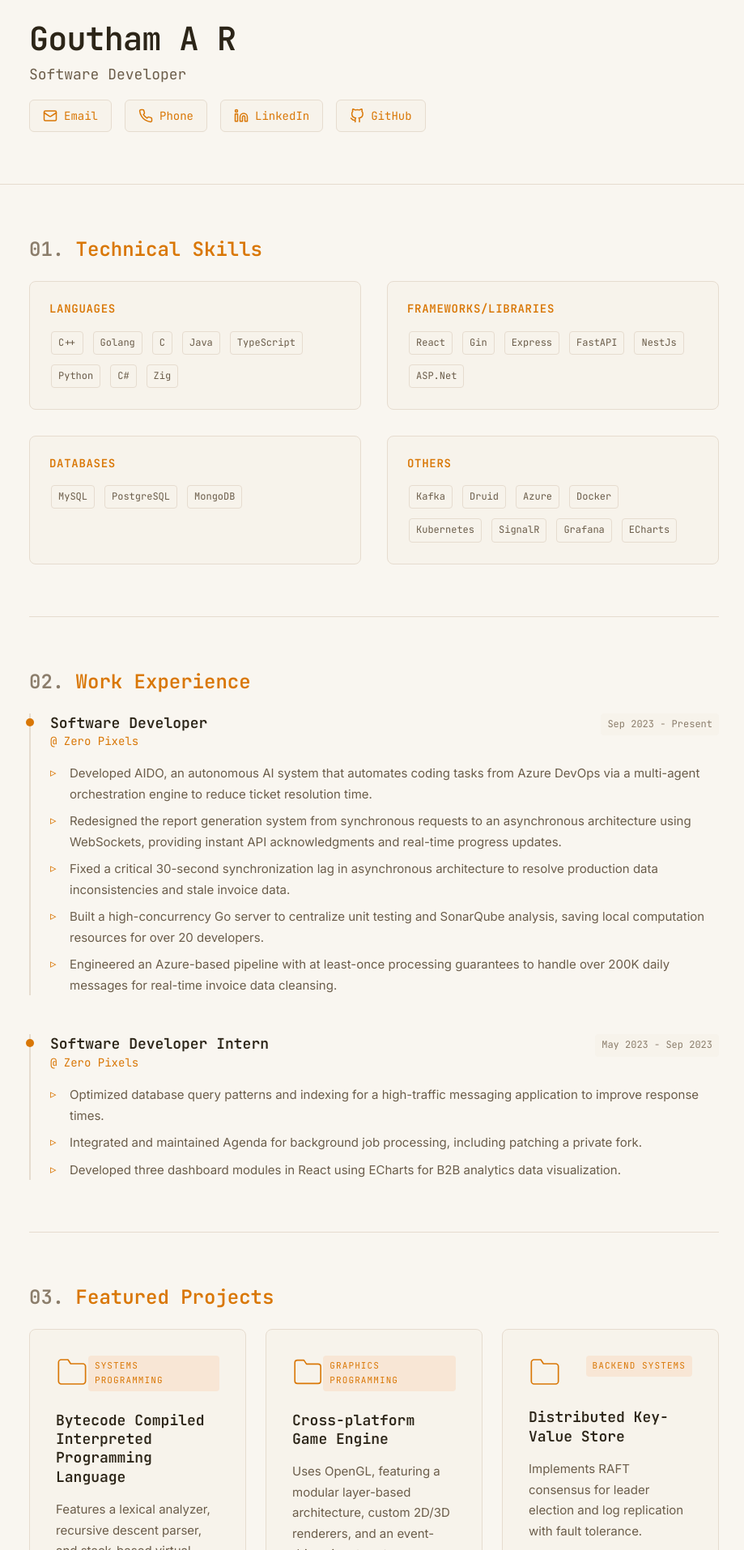
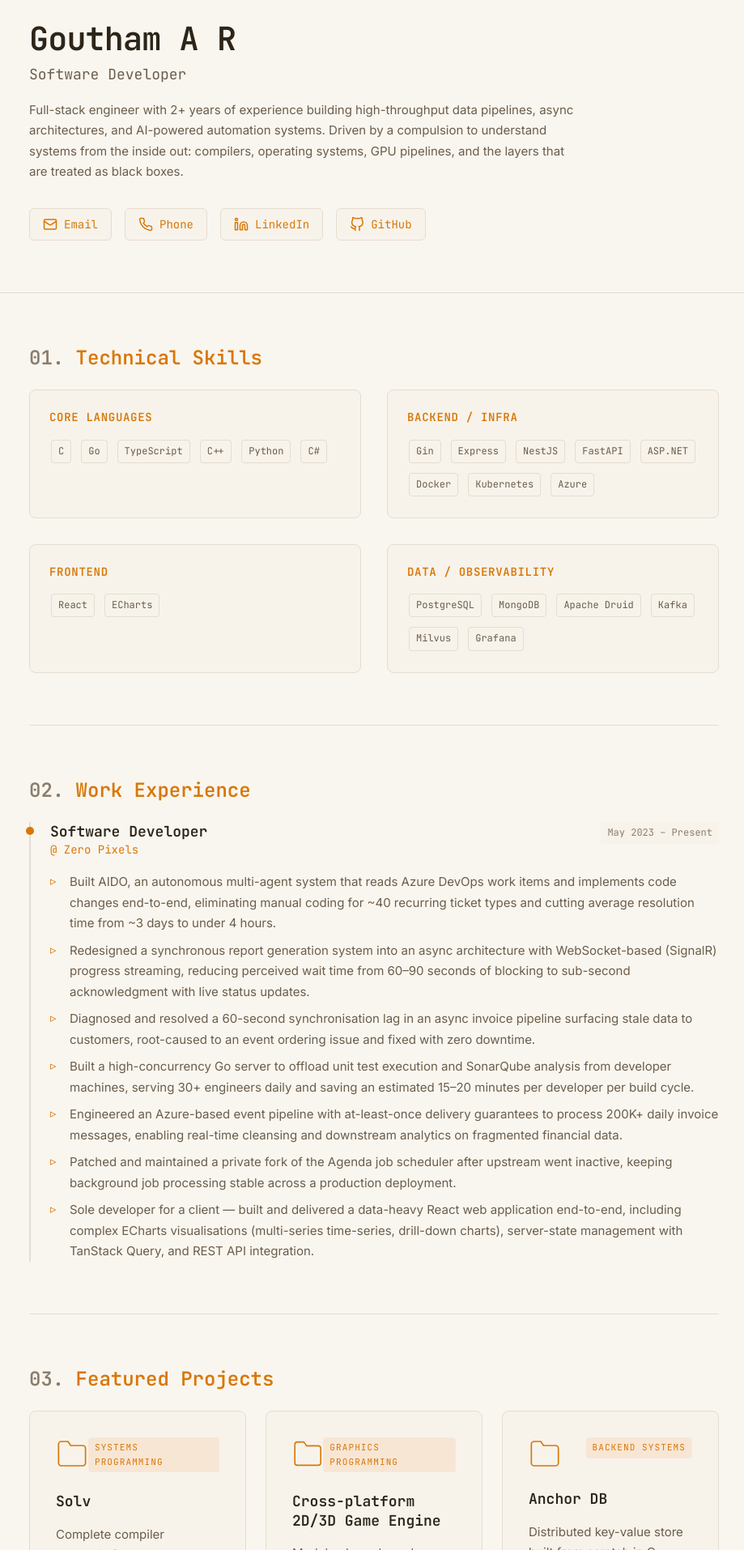
Before and after one commit to Goutham-AR/goutham-AR.github.io, a React (Vite) app: page / in a window 1280 px wide. Shown: the part 66-1980 px from the top of the page at 81% size, without its empty margins (178-1097 px from the left). Built offline with nearby package versions, Linux system fonts and the light colour scheme; no server answers.

Commit message:
add updated content

```diff
--- a/src/components/Experience.tsx
+++ b/src/components/Experience.tsx
@@ -11,23 +11,15 @@ const experiences: ExperienceItem[] = [
   {
     role: "Software Developer",
     company: "Zero Pixels",
-    period: "Sep 2023 - Present",
+    period: "May 2023 – Present",
     highlights: [
-      "Developed AIDO, an autonomous AI system that automates coding tasks from Azure DevOps via a multi-agent orchestration engine to reduce ticket resolution time.",
-      "Redesigned the report generation system from synchronous requests to an asynchronous architecture using WebSockets, providing instant API acknowledgments and real-time progress updates.",
-      "Fixed a critical 30-second synchronization lag in asynchronous architecture to resolve production data inconsistencies and stale invoice data.",
-      "Built a high-concurrency Go server to centralize unit testing and SonarQube analysis, saving local computation resources for over 20 developers.",
-      "Engineered an Azure-based pipeline with at least-once processing guarantees to handle over 200K daily messages for real-time invoice data cleansing.",
-    ],
-  },
-  {
-    role: "Software Developer Intern",
-    company: "Zero Pixels",
-    period: "May 2023 - Sep 2023",
-    highlights: [
-      "Optimized database query patterns and indexing for a high-traffic messaging application to improve response times.",
-      "Integrated and maintained Agenda for background job processing, including patching a private fork.",
-      "Developed three dashboard modules in React using ECharts for B2B analytics data visualization.",
+      "Built AIDO, an autonomous multi-agent system that reads Azure DevOps work items and implements code changes end-to-end, eliminating manual coding for ~40 recurring ticket types and cutting average resolution time from ~3 days to under 4 hours.",
+      "Redesigned a synchronous report generation system into an async architecture with WebSocket-based (SignalR) progress streaming, reducing perceived wait time from 60–90 seconds of blocking to sub-second acknowledgment with live status updates.",
+      "Diagnosed and resolved a 60-second synchronisation lag in an async invoice pipeline surfacing stale data to customers, root-caused to an event ordering issue and fixed with zero downtime.",
+      "Built a high-concurrency Go server to offload unit test execution and SonarQube analysis from developer machines, serving 30+ engineers daily and saving an estimated 15–20 minutes per developer per build cycle.",
+      "Engineered an Azure-based event pipeline with at-least-once delivery guarantees to process 200K+ daily invoice messages, enabling real-time cleansing and downstream analytics on fragmented financial data.",
+      "Patched and maintained a private fork of the Agenda job scheduler after upstream went inactive, keeping background job processing stable across a production deployment.",
+      "Sole developer for a client — built and delivered a data-heavy React web application end-to-end, including complex ECharts visualisations (multi-series time-series, drill-down charts), server-state management with TanStack Query, and REST API integration.",
     ],
   },
 ]
--- a/src/components/Header.module.css
+++ b/src/components/Header.module.css
@@ -85,6 +85,14 @@
   margin-bottom: var(--space-md);
 }
 
+.summary {
+  font-size: 0.9375rem;
+  color: var(--text-secondary);
+  line-height: 1.7;
+  max-width: 680px;
+  margin-bottom: var(--space-xl);
+}
+
 .location {
   display: inline-flex;
   align-items: center;
--- a/src/components/Header.tsx
+++ b/src/components/Header.tsx
@@ -54,6 +54,12 @@ const Header = ({ theme, onThemeToggle }: HeaderProps) => {
           <>
             <h1 className={styles.name}>Goutham A R</h1>
             <p className={styles.role}>Software Developer</p>
+            <p className={styles.summary}>
+              Full-stack engineer with 2+ years of experience building high-throughput data pipelines,
+              async architectures, and AI-powered automation systems. Driven by a compulsion to understand
+              systems from the inside out: compilers, operating systems, GPU pipelines, and the layers
+              that are treated as black boxes.
+            </p>
 
             <nav className={styles.links}>
               <a href="mailto:argouthu8400@gmail.com" aria-label="Email">
--- a/src/components/Projects.tsx
+++ b/src/components/Projects.tsx
@@ -9,21 +9,21 @@ interface Project {
 
 const projects: Project[] = [
   {
-    title: "Bytecode Compiled Interpreted Programming Language",
-    description: "Features a lexical analyzer, recursive descent parser, and stack-based virtual machine with OOP support.",
-    tech: ["C++", "Compiler Design", "VM"],
+    title: "Solv",
+    description: "Complete compiler toolchain from scratch: lexer, recursive descent parser, bytecode compiler, and a stack-based VM with OOP support and an interactive REPL. ~8,000 lines of C; benchmarks run 3–5× faster than a naive tree-walk interpreter.",
+    tech: ["C", "Compiler Design", "VM"],
     highlight: "Systems Programming",
   },
   {
-    title: "Cross-platform Game Engine",
-    description: "Uses OpenGL, featuring a modular layer-based architecture, custom 2D/3D renderers, and an event-driven input system.",
-    tech: ["C++", "OpenGL", "GLSL"],
+    title: "Cross-platform 2D/3D Game Engine",
+    description: "Modular, layer-based engine with custom 2D/3D renderers, an event-driven input system, and CMake build configuration. Integrates GLFW, ImGui, and GLM; capable of rendering ~50K sprites at 60 fps on mid-range hardware.",
+    tech: ["C++", "OpenGL", "GLFW", "ImGui"],
     highlight: "Graphics Programming",
   },
   {
-    title: "Distributed Key-Value Store",
-    description: "Implements RAFT consensus for leader election and log replication with fault tolerance.",
-    tech: ["Go", "RAFT", "Distributed Systems"],
+    title: "Anchor DB",
+    description: "Distributed key-value store built from scratch in C, progressing from an in-memory hash table through a full LSM-tree storage engine (MemTable, SSTable, WAL, compaction, Bloom filters) toward Raft-based consensus and hash-ring partitioning.",
+    tech: ["C", "LSM-Tree", "Distributed Systems"],
     highlight: "Backend Systems",
   },
 ]
--- a/src/components/Skills.tsx
+++ b/src/components/Skills.tsx
@@ -1,10 +1,10 @@
 import styles from "./Skills.module.css"
 
 const skillsData = {
-  "Languages": ["C++", "Golang", "C", "Java", "TypeScript", "Python", "C#", "Zig"],
-  "Frameworks/Libraries": ["React", "Gin", "Express", "FastAPI", "NestJs", "ASP.Net"],
-  "Databases": ["MySQL", "PostgreSQL", "MongoDB"],
-  "Others": ["Kafka", "Druid", "Azure", "Docker", "Kubernetes", "SignalR", "Grafana", "ECharts"],
+  "Core Languages": ["C", "Go", "TypeScript", "C++", "Python", "C#"],
+  "Backend / Infra": ["Gin", "Express", "NestJS", "FastAPI", "ASP.NET", "Docker", "Kubernetes", "Azure"],
+  "Frontend": ["React", "ECharts"],
+  "Data / Observability": ["PostgreSQL", "MongoDB", "Apache Druid", "Kafka", "Milvus", "Grafana"],
 }
 
 const Skills = () => {
```
Also changed, not shown: 2 other files (tests, documents, lock files or other folders).
